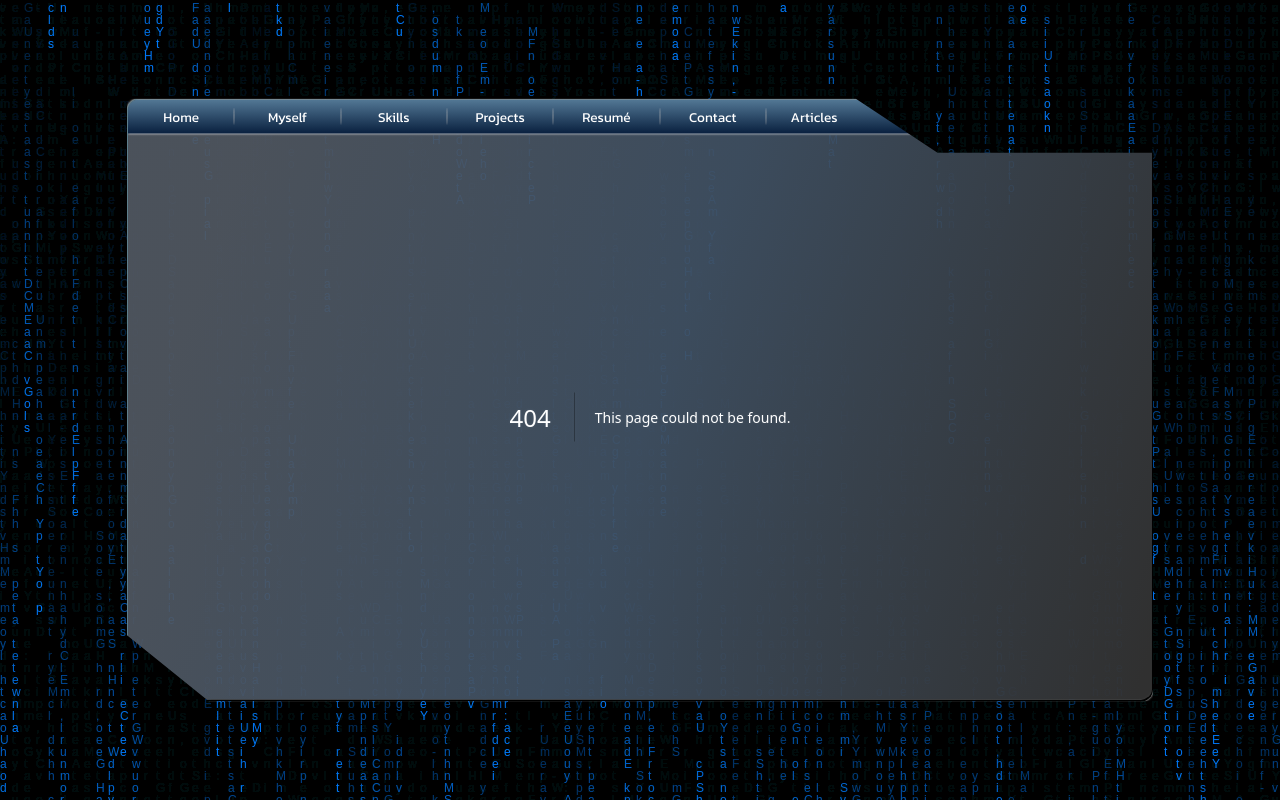
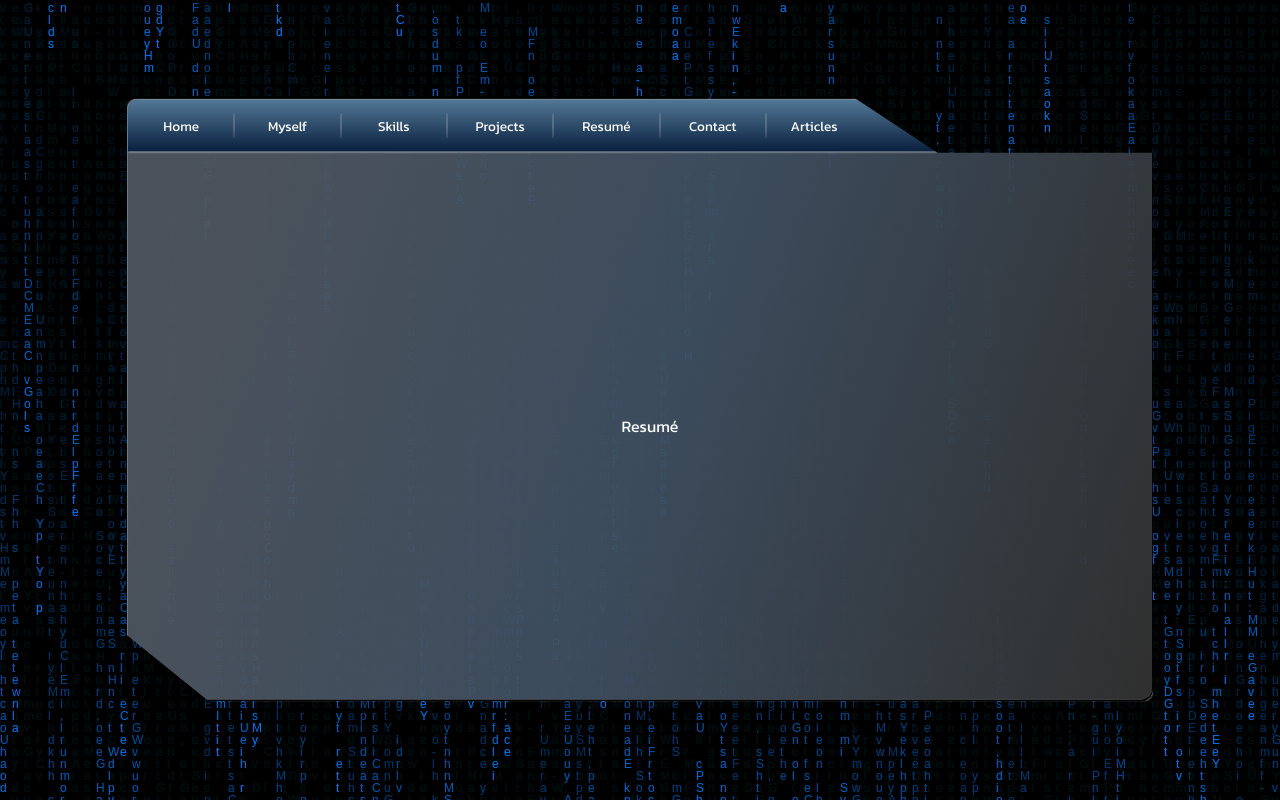
Before and after one commit to patrickgunnar/patrick-gunnar, a Next.js app: page /resume in a window 1280 px wide. Before the commit this address had no page. Built offline with nearby package versions, Linux system fonts and the light colour scheme.

Commit message:
feat: added resumé page

```diff
--- /dev/null
+++ b/src/app/resume/page.tsx
@@ -0,0 +1,7 @@
+export default function Resume() {
+	return (
+		<div>
+			Resumé
+		</div>
+	)
+}
```
